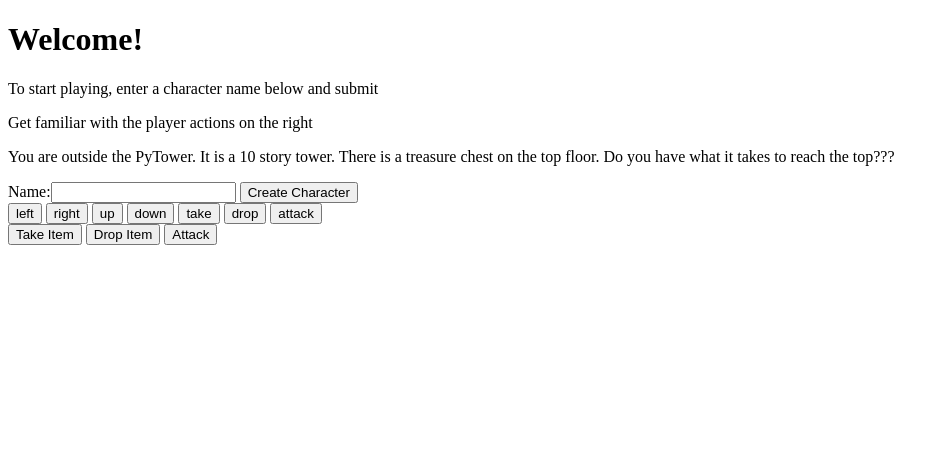
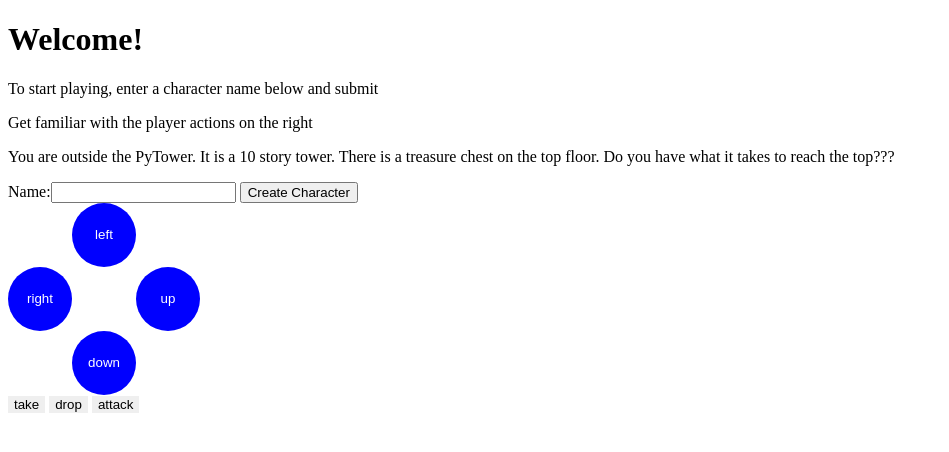
Before and after one commit to ayunas/pytower, a Django app: page / in a window 1280 px wide. Shown: the top 452 px of the page, without its empty margins (0-949 px from the left). Run offline with Django 3.2, Linux system fonts and the light colour scheme.

Commit message:
added map, working on moving player around

```diff
--- a/tower_app/templates/tower_app/base.html
+++ b/tower_app/templates/tower_app/base.html
@@ -1,7 +1,18 @@
 <!DOCTYPE html>
-<html>
+<html lang="en">
   <head>
     <title>PyTower</title>
+    <style type="text/css">
+      .body {box-sizing: border-box}
+      .movement-wrapper {width:15vw;}
+      .row {display: flex;}
+      .move {width: 5vw; background-color: blue; height: 5vw; border-radius: 50%; color: white;}
+      .right {margin-right: 5vw}
+      .vertical {margin-left: 5vw}
+      .action {border:none;}
+
+    </style>
+    <link rel="stylesheet" href="https://fonts.googleapis.com/icon?family=Material+Icons">
   </head>
   <body>
     <div name="content">
@@ -10,22 +21,48 @@
     <div class="actions-wrapper">
       <form method="POST">
         {% csrf_token %}
-        <input type="submit" value="left" id="left"name="btn"/>
-        <input type="submit" value="right" id="right"name="btn"/>
-        <input type="submit" value="up" id="up"name="btn"/>
-        <input type="submit" value="down" id="down"name="btn"/>
-        <input type="submit" value="take" id="take"name="btn"/>
-        <input type="submit" value="drop" id="drop"name="btn"/>
-        <input type="submit" value="attack" id="attack"name="btn"/>
+        <div class="movement-wrapper">
+          <input
+            type="submit"
+            value="left"
+            id="left"
+            name="btn"
+            class="action move vertical"
+          />
+          <div class="row">
+            <input
+              type="submit"
+              value="right"
+              id="right"
+              name="btn"
+              class="action move right"
+            />
+            <input
+              type="submit"
+              value="up"
+              id="up"
+              name="btn"
+              class="action move"
+            />
+          </div>
+          <input
+            type="submit"
+            value="down"
+            id="down"
+            name="btn"
+            class="action move vertical"
+          />
+        </div>
+        <input type="submit" value="take" id="take" name="btn" class="action" />
+        <input type="submit" value="drop" id="drop" name="btn" class="action" />
+        <input
+          type="submit"
+          value="attack"
+          id="attack"
+          name="btn"
+          class="action"
+        />
       </form>
-      <button>Take Item</button>
-      <button>Drop Item</button>
-      <button>Attack</button>
-    </div>
-    <div class="player-info">
-      <p>{{player.name}}</p>
-      <p>{{player.room}}</p>
-      <p>{{player.HP}}</p>
     </div>
   </body>
 </html>
--- a/tower_app/views.py
+++ b/tower_app/views.py
@@ -29,11 +29,18 @@ def index(request):
 #TODO: once model is done, change player so it's not hard coded, .ay need to change "id"
 def play(request, id):
     character=Player.objects.get(id=id)
-    room = Room.objects.get(room_name=character.room)
+    remainder=character.room.id % 10
+    print(remainder)
+    character.room.id=remainder
+    all_rooms = Room.objects.all()
+    rooms={}
+    for room in all_rooms:
+        rooms[room.id]=room.room_name
+    print(rooms)
     #print("Play CHARACTER", character)
     #print("Play ID", id)
     #print("PLAY ROOM", character.room)
-    context = {"player": character, "room": room}
+    context = {"player": character, "rooms": rooms}
     if request.method =="POST":
     #    print("request.POST", request.POST)
         form = MoveCharacter(request.POST)
```
Also changed, not shown: tower_app/templates/tower_app/play.html (+17 -1 lines).
